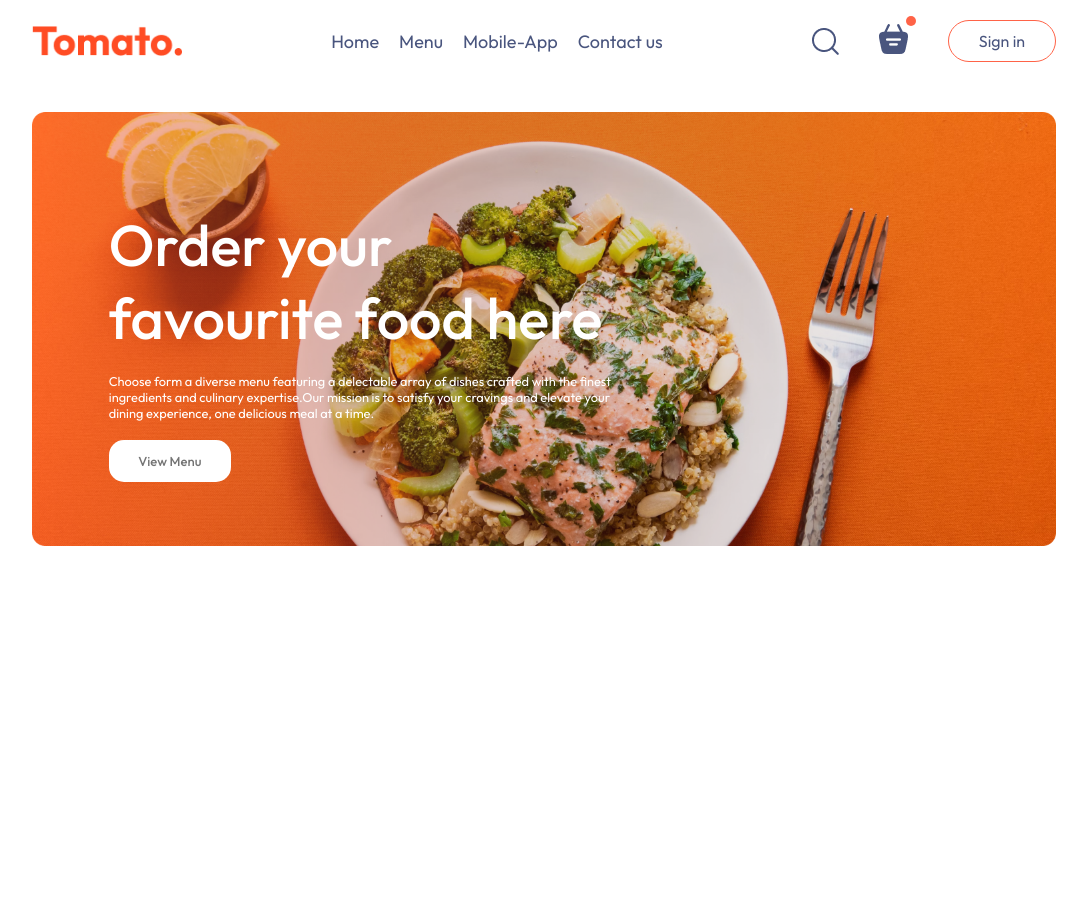
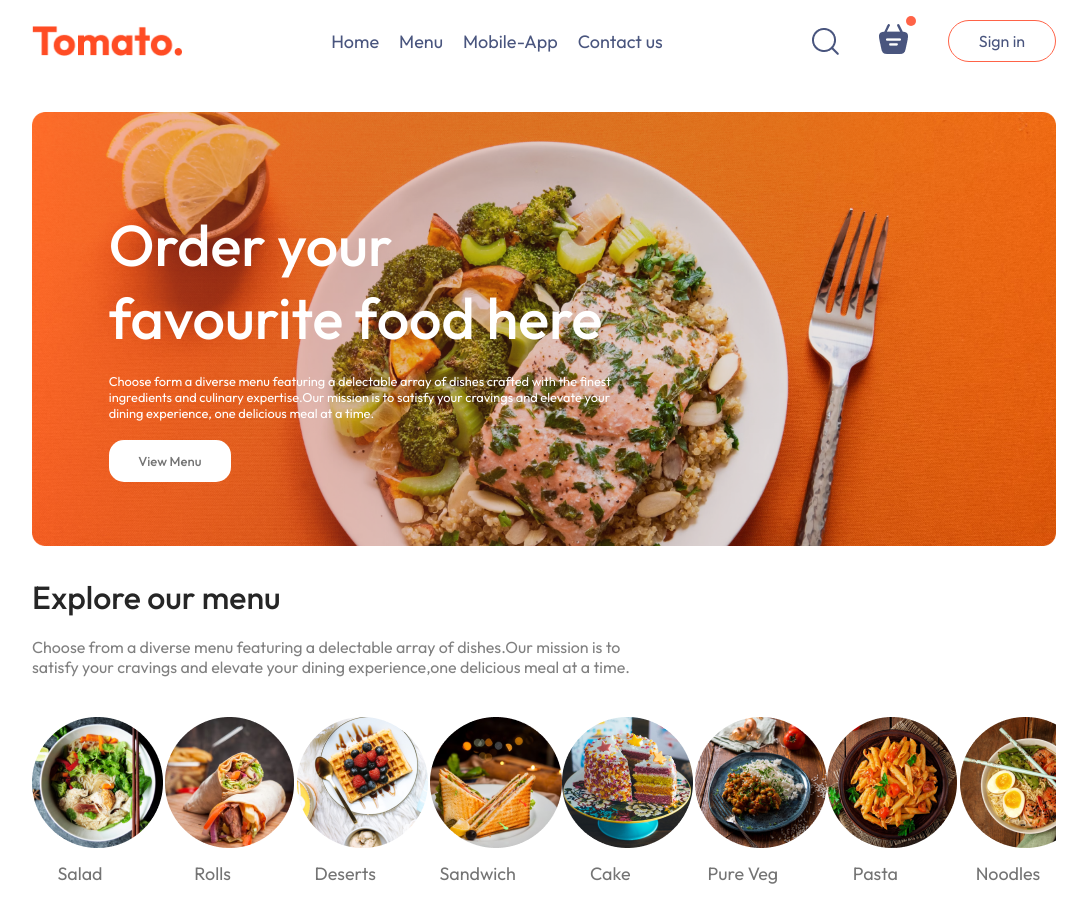
Before and after one commit to Mosayeb09/FOOD_CAN_GO, a React (Vite) app in the folder frontend/: page / in a window 1280 px wide. Shown: the whole page, without its empty margins (96-1183 px from the left). Before the commit the page ends 800 px from the top, so only its background shows below. Built offline with nearby package versions, Linux system fonts and the light colour scheme.

Commit message:
adding Explore menu

```diff
--- a/frontend/src/Component/ExploreMenu/ExploreMenu.css
+++ b/frontend/src/Component/ExploreMenu/ExploreMenu.css
@@ -0,0 +1,45 @@
+.explore-menu{
+    display: flex;
+    flex-direction: column;
+    gap: 20px;
+}
+.explore-menu h1{
+    color: #262626;
+    font-weight:500;
+}
+.explore-menu-text{
+    max-width: 60%;
+    color: #808080;
+}
+.explore-menu-list{
+    display: flex;
+    justify-content: space-between;
+    align-items: center;
+    gap:30px ;
+    text-align: center;
+    margin: 20px 0px;
+    overflow-x: scroll;
+    /* overflow-x: auto;
+    scrollbar-width: none;
+    -ms-overflow-style: none; */
+}
+.explore-menu-list::-webkit-scrollbar{
+    display: none;
+}
+/* .explore-menu-list{
+    overflow: hidden;
+} */
+
+.explore-menu-list-item{
+    width: 7.5vw;
+    min-width: 80px;
+    cursor: pointer;
+    border-radius: 50%;
+    transition: 0.2s;
+}
+.explore-menu-list-item p{
+    margin-top: 10px;
+    color: #747474;
+    font-size:max(1.4vw,16px);
+    cursor: pointer;
+}
--- a/frontend/src/Component/ExploreMenu/ExploreMenu.jsx
+++ b/frontend/src/Component/ExploreMenu/ExploreMenu.jsx
@@ -1,9 +1,25 @@
 import "./ExploreMenu.css"
+import {menu_list} from '../../assets/assets'
+
 
 const ExploreMenu = () => {
     return (
-        <div>
+        <div className="explore-menu" id="explore-menu">
+            <h1>Explore our menu</h1>
+            <p className="explore-menu-text">Choose from a diverse menu featuring a delectable array of dishes.Our mission is to satisfy your cravings and elevate your dining experience,one delicious meal at a time.</p>
+            <div className="explore-menu-list">
+                {
+                    menu_list.map((item,index)=>{
+                        return(
+                            <div className="explore-menu-list-item" key={index}>
+                                <img src={item.menu_image} alt="" />
+                                <p>{item.menu_name}</p>
+                            </div>
+                        )
 
+                    })
+                }
+            </div>
         </div>
     );
 };
--- a/frontend/src/Pages/Home/Home.jsx
+++ b/frontend/src/Pages/Home/Home.jsx
@@ -1,3 +1,4 @@
+import ExploreMenu from "../../Component/ExploreMenu/ExploreMenu";
 import Header from "../../Component/Header/Header";
 import "./Home.css"
 
@@ -5,6 +6,7 @@ const Home = () => {
     return (
         <div>
             <Header></Header>
+            <ExploreMenu></ExploreMenu>
         </div>
     );
 };
```
